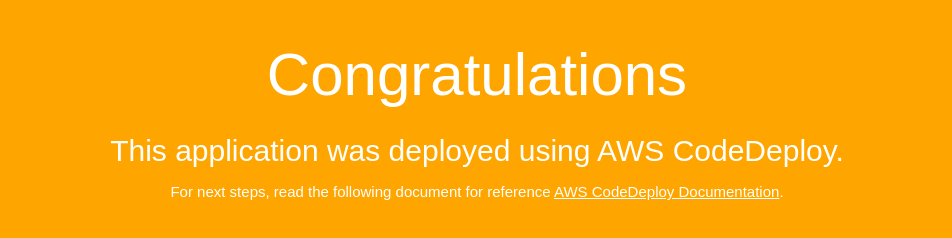
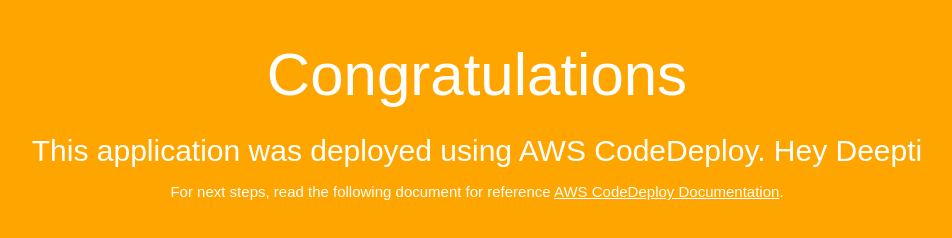
Before and after one commit to pratibhadeepti/SampleAppWindows, a plain HTML site: page index.html in a window 1280 px wide. Shown: the whole page, without its empty margins (163-1115 px from the left). Drawn offline with Linux system fonts and the light colour scheme.

Commit message:
new commit

```diff
--- a/index.html
+++ b/index.html
@@ -30,7 +30,7 @@
 <body>
   <div align="center">
     <h1>Congratulations</h1>
-    <h2>This application was deployed using AWS CodeDeploy.</h2>
+    <h2>This application was deployed using AWS CodeDeploy. Hey Deepti</h2>
     <p>For next steps, read the following document for reference <a href="http://aws.amazon.com/documentation/codedeploy">AWS CodeDeploy Documentation</a>.</p>
   </div>
 </body>
```
